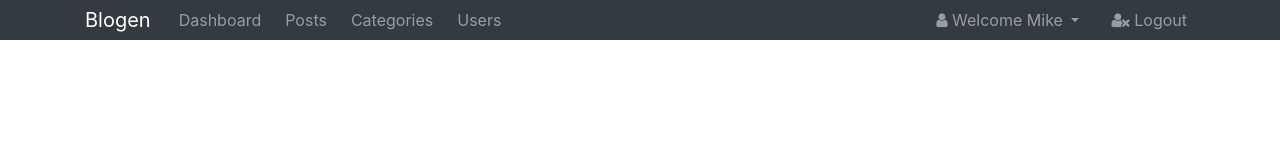
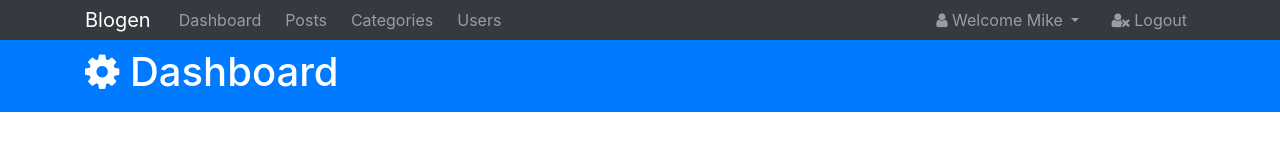
Before and after one commit to a-soliman/blogen-admin, a website: page src/index.html in a window 1280 px wide. Drawn offline with nearby package versions, Linux system fonts and the light colour scheme; files that its build step writes are made by us from their sources.

Commit message:
coded the main-header

```diff
--- a/src/index.html
+++ b/src/index.html
@@ -56,6 +56,20 @@
 	</nav>
 
 
+	<!-- HEADER -->
+	<header id="main-header" class="py-2 bg-primary text-white">
+		<div class="container">
+			<div class="row">
+				<div class="col-md-6">
+					<h1>
+						<i class="fa fa-gear"></i>
+						Dashboard
+					</h1>
+				</div>
+			</div>
+		</div>
+	</header>
+
 
 
 
```
